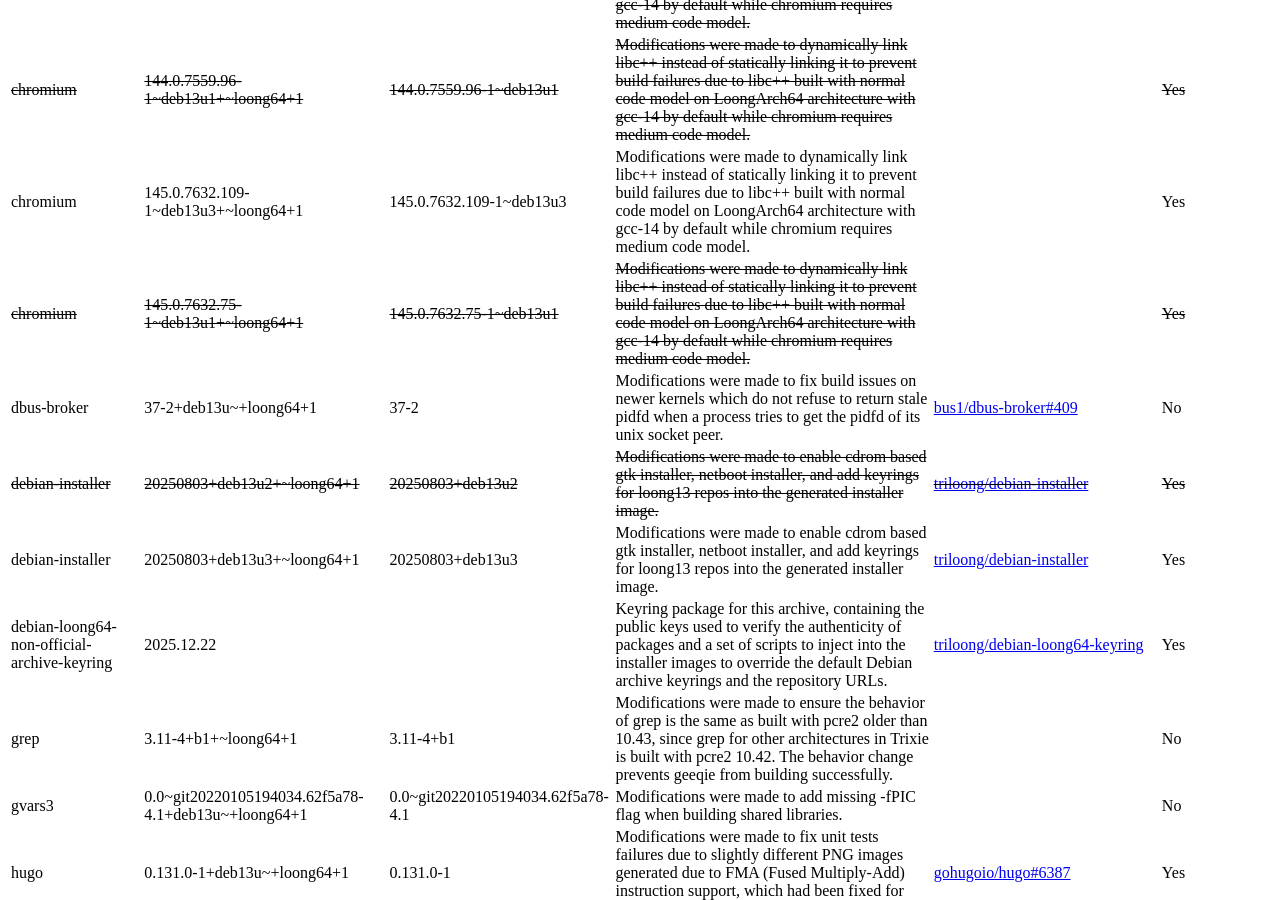
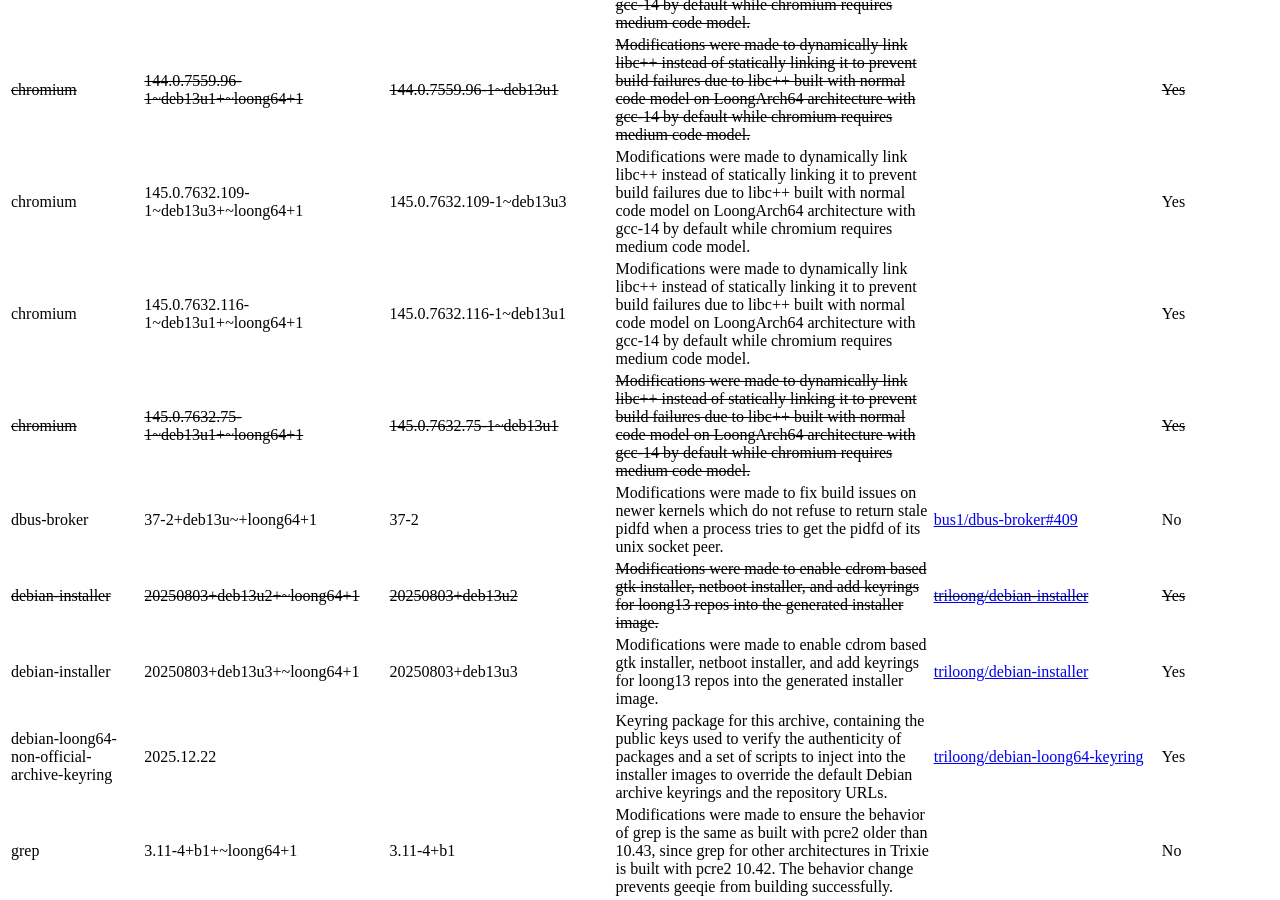
Before and after one commit to triloong/website, a Jekyll site: the page built from index.md, in a window 1280 px wide and 900 px high, scrolled down 2818 px. Built offline with Jekyll 4.4.1, drawn with Linux system fonts in a browser that asks for light colours.

Commit message:
add chromium

```diff
--- a/_data/mpkg.yaml
+++ b/_data/mpkg.yaml
@@ -252,6 +252,8 @@
       superseded: true
     - version: 145.0.7632.109-1~deb13u3+~loong64+1
       oldversion: 145.0.7632.109-1~deb13u3
+    - version: 145.0.7632.116-1~deb13u1+~loong64+1
+      oldversion: 145.0.7632.116-1~deb13u1
   loongarch_only: true
   description: >
     Modifications were made to dynamically link libc++ instead of
```
